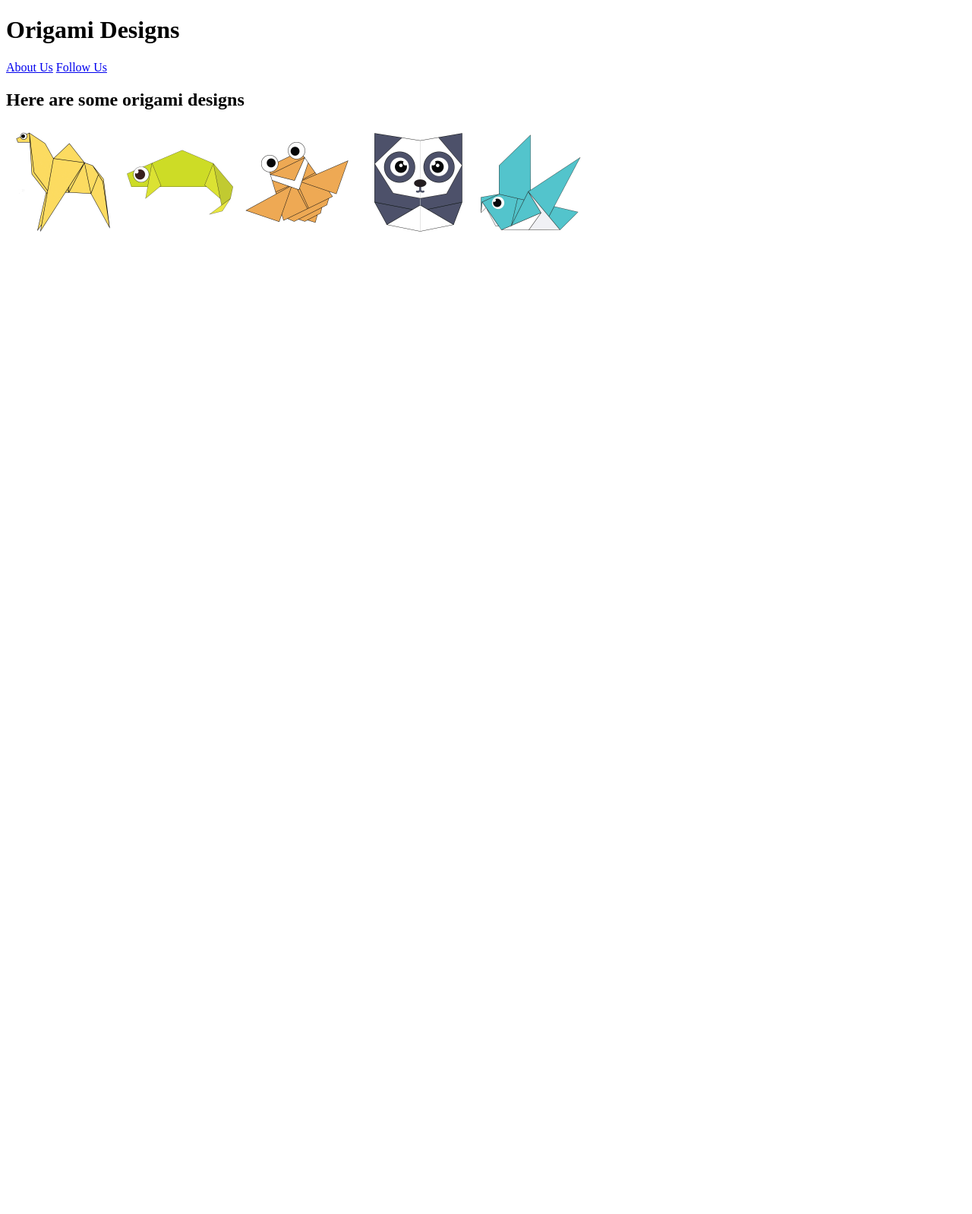
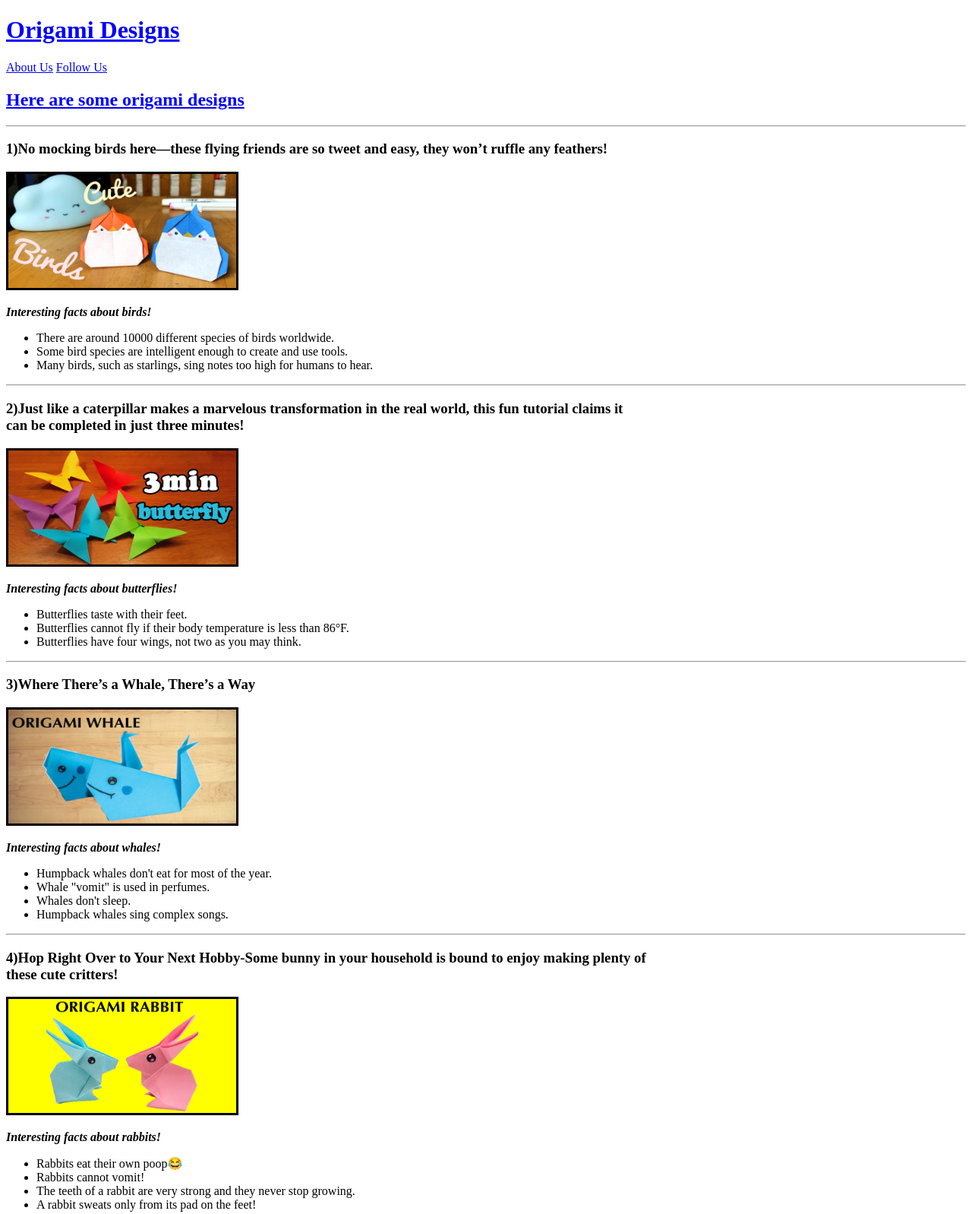
Before and after one commit to AgnikaSunil/C49-Project, a plain HTML site: page index.html in a window 1280 px wide. Shown: the top 1598 px of the page at 76% size. Before the commit the page ends 800 px from the top, so only its background shows below. Drawn offline with Linux system fonts and the light colour scheme.

Commit message:
Origami Website Design Part-1

```diff
--- a/index.html
+++ b/index.html
@@ -3,27 +3,83 @@
   <head>
     <title>Origami Designs</title>
     <style>
-
+      img{
+        color:black;
+        border:solid;
+      }
+      h1{
+        color:blue;
+      }
+      h2{
+        color:blue;
+      }
     </style>
   </head>
 
   <body>
-    <h1>Origami Designs</h1>
+    <h1><u>Origami Designs</u></h1>
 
     <a href="about.html" target=”_blank” >About Us</a>
     <a href="followus.html" target=”_blank”>Follow Us</a>
 
-    <h2>Here are some origami designs</h2>
+    <h2><u>Here are some origami designs</u></h2>
 
-    <a href="http://origami.me/camel/" target=”_blank”><img src="images/camel.png" width=150 height=150/></a>
+    <hr>
 
-    <a href="http://origami.me/chameleon/" target=”_blank”><img src="images/chameleon.png" width=150 height=150/></a>
+    <h3>1)No mocking birds here—these flying friends are so tweet and easy, they won’t ruffle any feathers!</h3>
+    <a href="https://www.youtube.com/watch?v=92gFbwocMAw" target=”_blank”><img src="images2/bird.jpg" width=300 height=150/></a>
+    <p><i><b>Interesting facts about birds!</b></i></p>
+    <ul>
+      <li>There are around 10000 different species of birds worldwide.</li>
+      <li>Some bird species are intelligent enough to create and use tools.</li>
+      <li>Many birds, such as starlings, sing notes too high for humans to hear.</li>
+    </ul>
 
-    <a href="http://origami.me/cicada/" target=”_blank”><img src="images/cicada.png" width=150 height=150/></a>
+    <hr>
 
-    <a href="http://origami.me/panda/" target=”_blank”><img src="images/panda.png" width=150 height=150/></a>
+    <h3>2)Just like a caterpillar makes a marvelous transformation in the real world, this fun tutorial claims it <br> can be completed in just three minutes!</h3>
+    <a href="https://www.youtube.com/watch?v=cZdO2e8K29o" target=”_blank”><img src="images2/butterfly.jpg" width=300 height=150/></a>
+    <p><i><b>Interesting facts about butterflies!</b></i></p>
+    <ul>
+      <li>Butterflies taste with their feet.</li>
+      <li>Butterflies cannot fly if their body temperature is less than 86°F.</li>
+      <li>Butterflies have four wings, not two as you may think.</li>
+    </ul>
 
-    <a href="http://origami.me/pigeon/" target=”_blank”><img src="images/pigeon.png" width=150 height=150/></a>
+    <hr>
+
+    <h3>3)Where There’s a Whale, There’s a Way</h3>
+    <a href="https://www.youtube.com/watch?v=hjole5KutUA" target=”_blank”><img src="images2/whale2.jpeg" width=300 height=150/></a>
+    <p><i><b>Interesting facts about whales!</b></i></p>
+    <ul>
+      <li>Humpback whales don't eat for most of the year.</li>
+      <li>Whale "vomit" is used in perfumes.</li>
+      <li>Whales don't sleep.</li>
+      <li>Humpback whales sing complex songs.</li>
+    </ul>
+
+    <hr>
+
+    <h3>4)Hop Right Over to Your Next Hobby-Some bunny in your household is bound to enjoy making plenty of <br>these cute critters!</h3>
+    <a href="https://www.youtube.com/watch?v=6QqBvy_yO_M" target=”_blank”><img src="images2/rabbit2.png" width=300 height=150/></a>
+    <p><i><b>Interesting facts about rabbits!</b></i></p>
+    <ul>
+      <li>Rabbits eat their own poop😂</li>
+      <li>Rabbits cannot vomit!</li>
+      <li>The teeth of a rabbit are very strong and they never stop growing.</li>
+      <li>A rabbit sweats only from its pad on the feet!</li>
+    </ul>
+
+    <hr>
+
+    <h3>5)Who says you need April showers to make flowers? All you need is this tutorial!</h3>
+    <a href="https://www.youtube.com/watch?v=Jj0F-vdN18w" target=”_blank”><img src="images2/rose1.jpg" width=300 height=150/></a>
+    <p><i><b>Interesting facts about roses!</b></i></p>
+    <ul>
+      <li>You can eat roses.</li>
+      <li>The buds of the tiniest roses are the size of a grain of rice.</li>
+      <li>The world's oldest living rose is believed to be 1,000 years old.</li>
+    </ul>
 
   </body>
 </html>
```
Also changed, not shown: images2/bird.jpg (added), images2/butterfly.jpg (added), images2/rabbit2.png (added), images2/rose1.jpg (added), images2/whale2.jpeg (added).
